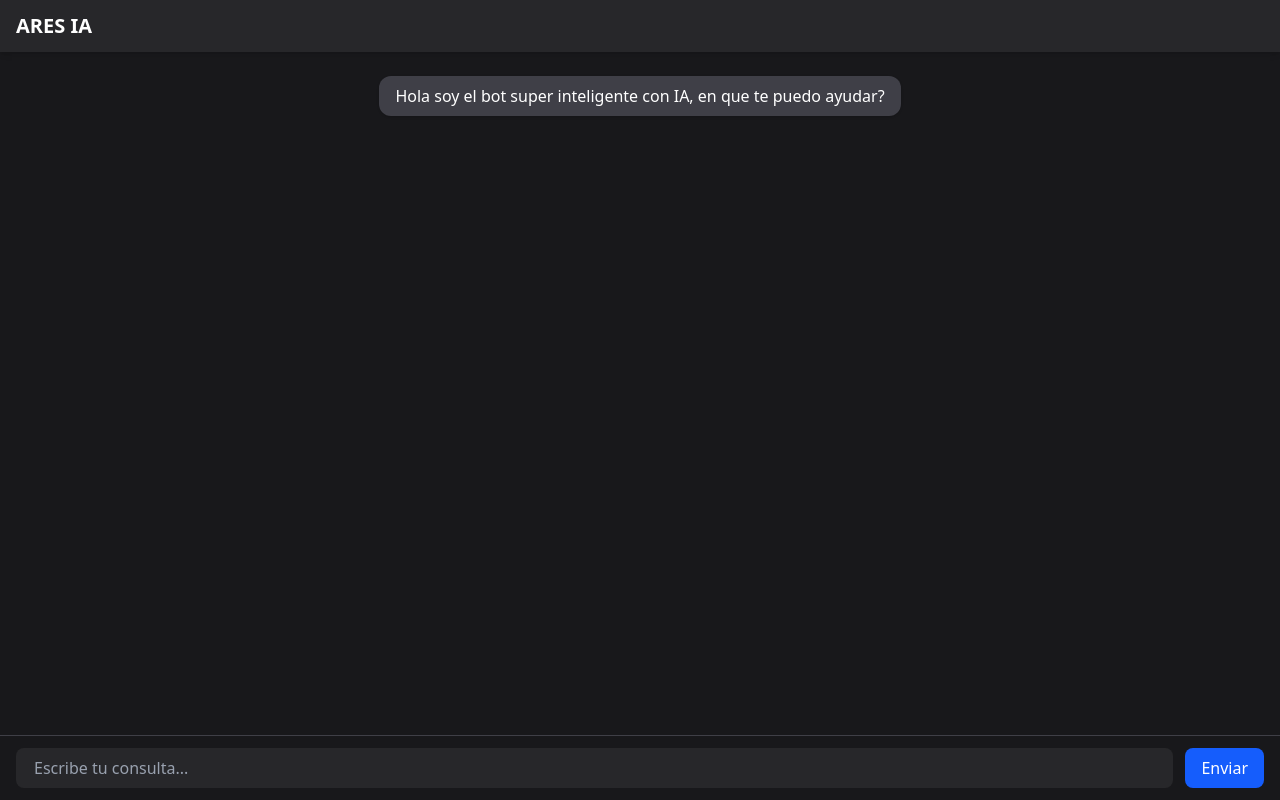
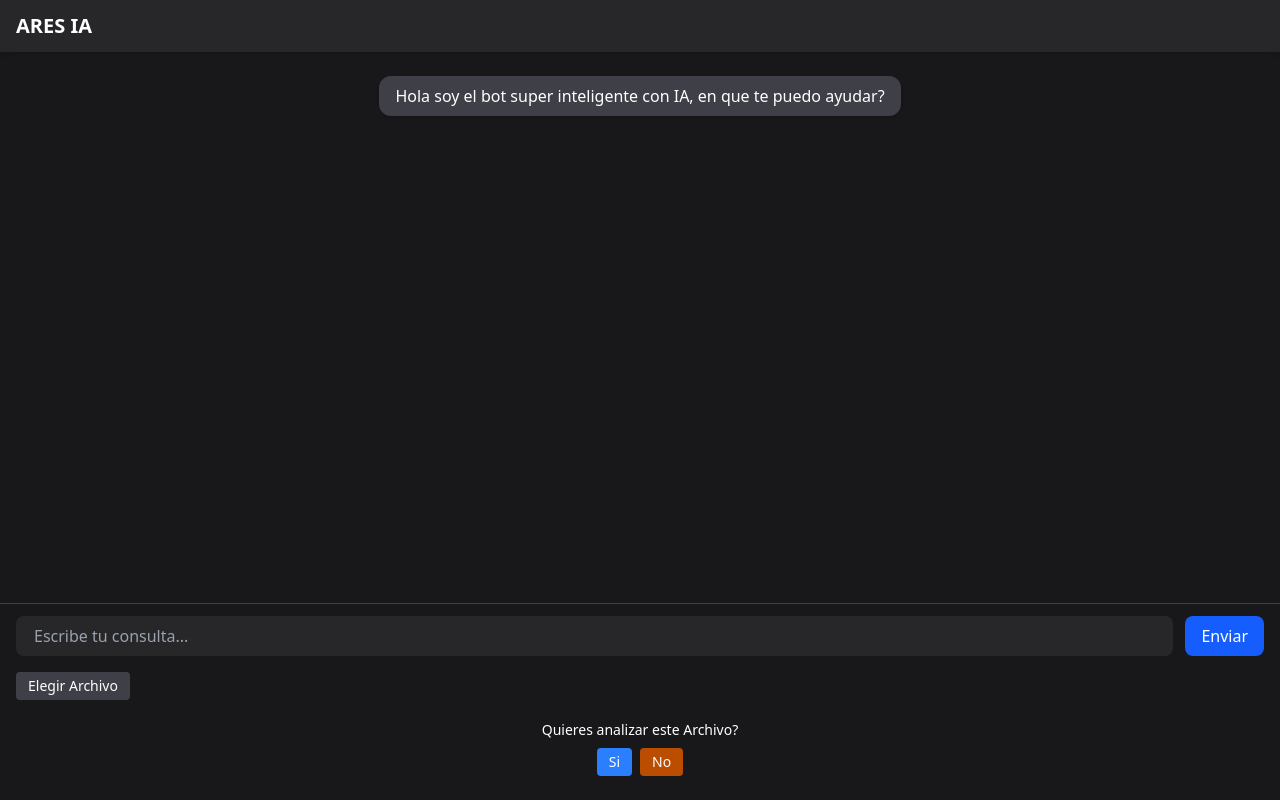
Before and after one commit to jesWeb/myBOOT-chatIA_React, a React (Vite) app: page / in a window 1280 px wide. Built offline with nearby package versions, Linux system fonts and the light colour scheme; no server answers.

Commit message:
creamos el componente y vista de subr archivo

```diff
--- /dev/null
+++ b/src/components/AdjuntarArchivo.tsx
@@ -0,0 +1,46 @@
+export default function AdjuntarArchivo() {
+    return (
+        <div className="mt-4 space-y-2">
+
+            <label className="inline-block cursor-pointer text-sm bg-zinc-700 text-white px-3 py-1 rounded  hover:bg-zinc-500">
+                Elegir Archivo
+                <input
+                    accept=".txt, .pdf, .docx "
+                    type="file"
+                    className="hidden"
+                />
+            </label>
+
+
+            <div className="text-sm bg-zing-800 p-3 rounded text-center">
+                <p className="mb-2">
+                    Quieres analizar este Archivo?
+                </p>
+
+                <div className="flex justify-center gap-2">
+                    <button
+                        className="bg-blue-500 px-3 py-1 rounded hover:bg-blue-600"
+                    >
+                        Si
+                    </button>
+
+                    <button
+                        className="bg-amber-700 px-3 py-1 rounded hover:bg-amber-800"
+                    >
+                        No
+                    </button>
+
+
+
+
+                </div>
+
+
+
+            </div>
+
+
+
+        </div>
+    )
+}
--- a/src/components/MainVentanaChat.tsx
+++ b/src/components/MainVentanaChat.tsx
@@ -4,6 +4,7 @@ import { valibotResolver } from "@hookform/resolvers/valibot";
 import { useChatStore } from "../store/useChartStore";
 import { useEffect, useRef, useState } from "react";
 import { consultorIA } from "../lib/consultarIA";
+import AdjuntarArchivo from "./AdjuntarArchivo";
 
 
 
@@ -131,6 +132,7 @@ const MainVentanaChat = () => {
                 </form>
                 {errors.texto && (
                     <p className=" bg-red-500 text-white-500 text-sm">{errors.texto.message}</p>)}
+                <AdjuntarArchivo />
             </footer>
 
 
```
